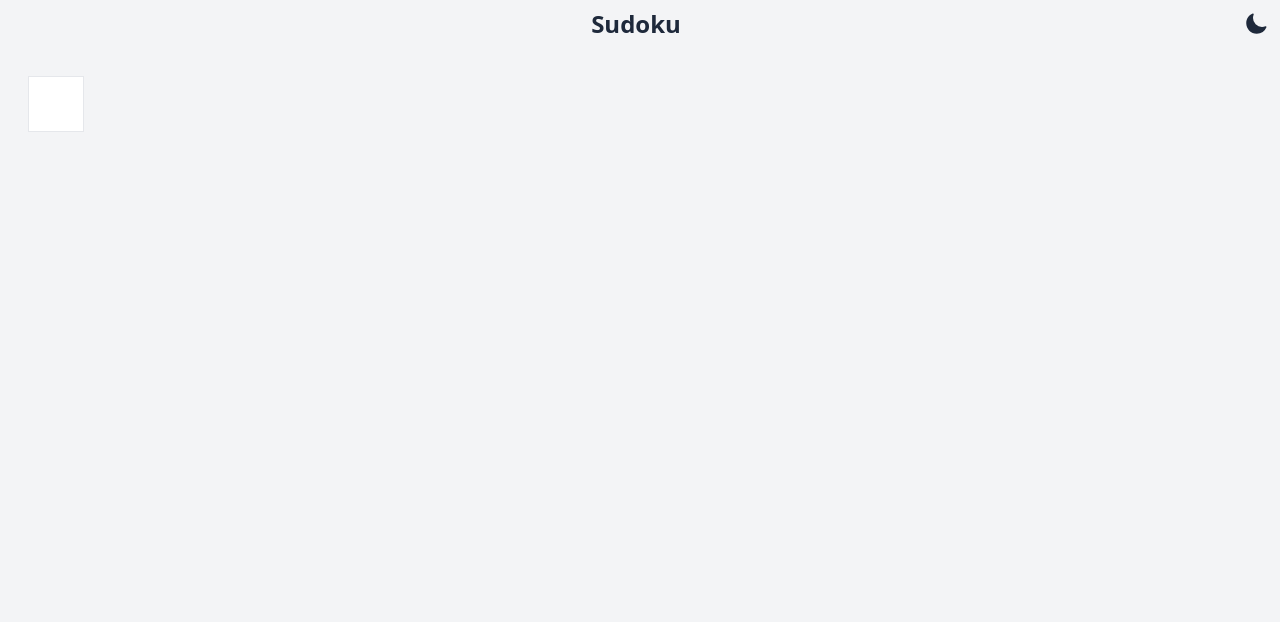
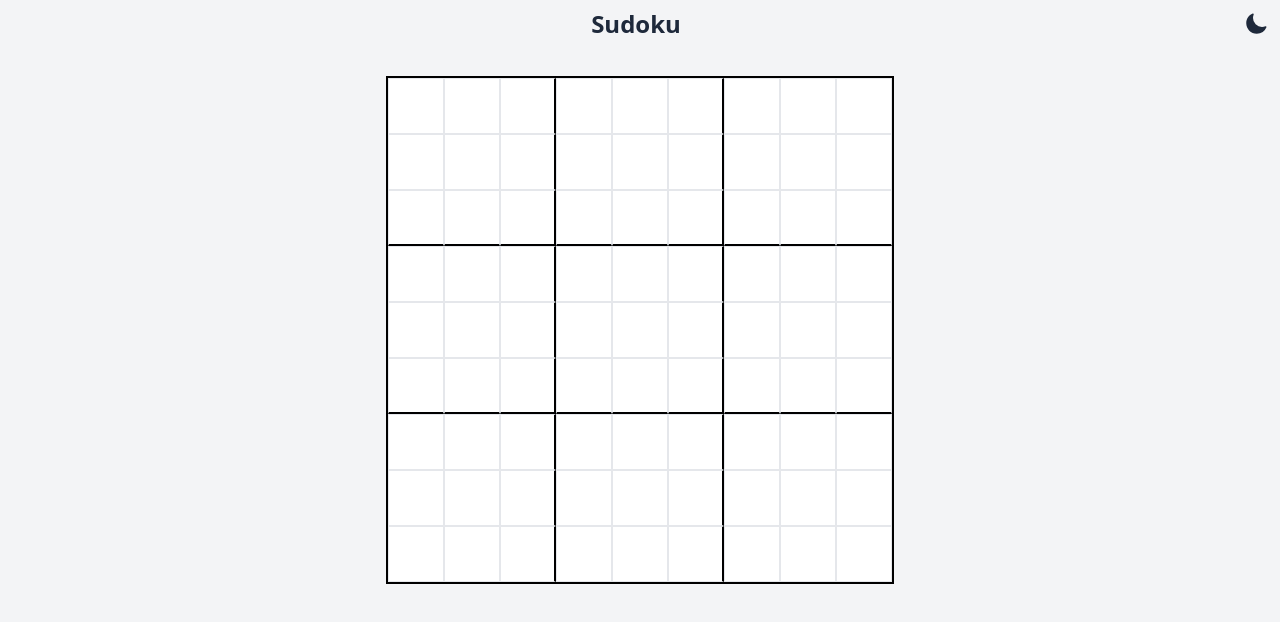
Before and after one commit to EmilM32/vue-sudoku-game, a Vue app: page / in a window 1280 px wide. Both pictures are taken after a click on the button "ŁATWY". Shown: the top 622 px of the page. Built offline with nearby package versions, Linux system fonts and the light colour scheme.

Commit message:
add board game

```diff
--- /dev/null
+++ b/src/components/board/GameBoard.vue
@@ -0,0 +1,39 @@
+<script setup lang="ts">
+import SingleBlock from '@/components/board/SingleBlock.vue'
+
+const getBorderRightIndex = () => {
+  const result: number[] = []
+  for (let i = 1; i <= 81; i++) {
+    if (i % 3 === 0) result.push(i)
+  }
+
+  return result.filter((_, index) => (index + 1) % 3)
+}
+const borderRightIndex = getBorderRightIndex()
+
+const getBorderBottomIndex = () => {
+  const result: number[] = []
+
+  for (let i = 1; i <= 81; i++) {
+    if ((i >= 19 && i <= 27) || (i >= 46 && i <= 54)) result.push(i)
+  }
+
+  return result
+}
+const borderBottomIndex = getBorderBottomIndex()
+</script>
+
+<template>
+  <div
+    class="grid grid-cols-9 justify-items-center w-fit mx-auto border-black border-2"
+  >
+    <SingleBlock
+      v-for="i in 9 * 9"
+      :key="i"
+      :class="{
+        'border-r-2 border-r-black': borderRightIndex.includes(i),
+        'border-b-2 border-b-black': borderBottomIndex.includes(i),
+      }"
+    />
+  </div>
+</template>
--- a/src/components/board/SingleBlock.vue
+++ b/src/components/board/SingleBlock.vue
@@ -21,7 +21,7 @@ watch(inputValue, (newValue) => {
   <input
     type="number"
     v-model.number="inputValue"
-    class="w-14 h-14 appearance-none outline-none p-4 border text-center caret-transparent text-3xl dark:bg-slate-700 dark:border-slate-900"
+    class="w-10 h-10 md:w-14 md:h-14 appearance-none outline-none p-4 border text-center caret-transparent text-3xl dark:bg-slate-700 dark:border-slate-900 focus:bg-amber-400 dark:focus:bg-lime-800"
   />
 </template>
 
--- a/src/views/GameView.vue
+++ b/src/views/GameView.vue
@@ -2,7 +2,7 @@
 import { isLevelCorrect } from '@/utils'
 import { useRoute } from 'vue-router'
 import { useRouter } from 'vue-router'
-import SingleBlock from '@/components/board/SingleBlock.vue'
+import GameBoard from '@/components/board/GameBoard.vue'
 
 const { params } = useRoute()
 const { push } = useRouter()
@@ -11,5 +11,5 @@ if (!isLevelCorrect(params.id as string)) push({ name: 'home' })
 </script>
 
 <template>
-  <SingleBlock class="m-7" />
+  <GameBoard class="m-7" />
 </template>
```
